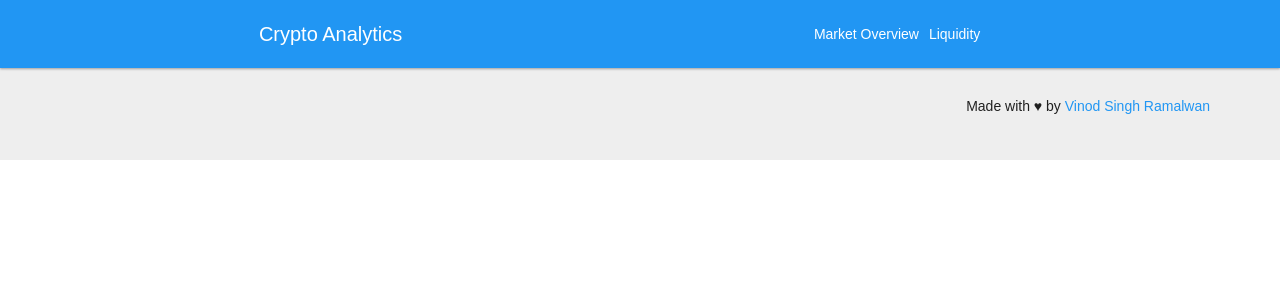
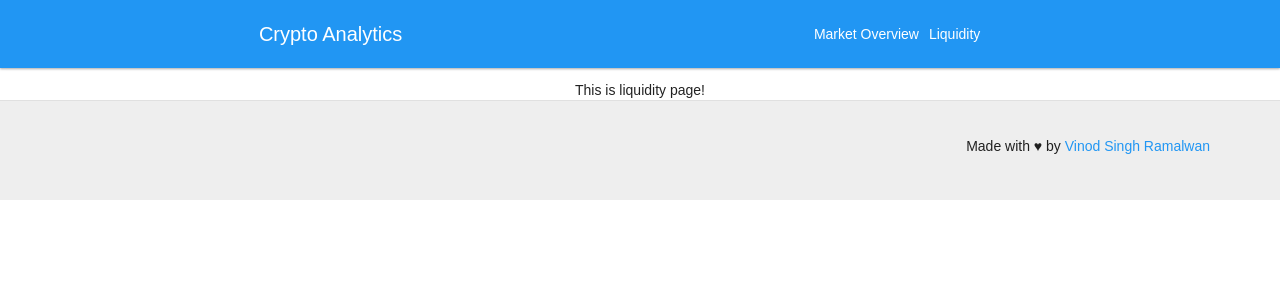
Before and after one commit to vsramalwan/top-coins, a React (Create React App) app in the folder top-coins-app/: page /liquidity in a window 1280 px wide. Shown: the top 300 px of the page. Built offline with nearby package versions, Linux system fonts and the light colour scheme.

Commit message:
FIX: removed wrapper components from app component and using at other components

```diff
--- a/top-coins-app/src/App.js
+++ b/top-coins-app/src/App.js
@@ -11,14 +11,8 @@ class App extends Component {
     return (
       <Router>
         <div className="App">
-          <Header />
-          <div>
-            <Route exact path="/" component={MarketOverviewPage} />
-            <Route exact path="/liquidity" component={LiquidityPage} />
-          </div>
-          <br />
-          <br />
-          <Footer />
+          <Route exact path="/" component={MarketOverviewPage} />
+          <Route exact path="/liquidity" component={LiquidityPage} />
         </div>
       </Router>
     );
--- a/top-coins-app/src/LiquidityPage/LiquidityPage.jsx
+++ b/top-coins-app/src/LiquidityPage/LiquidityPage.jsx
@@ -1,10 +1,18 @@
 import React, { Component } from 'react'
+import Header from './../Wrapper/Header/Header';
+import Footer from './../Wrapper/Footer/Footer';
 
 export class LiquidityPage extends Component {
   render() {
     return (
       <div>
+        <Header />
+        <br />
+        <br />
+        <br />
+        <br />
         This is liquidity page!
+        <Footer />
       </div>
     )
   }
--- a/top-coins-app/src/MarketOverviewPage/MarketOverviewPage.jsx
+++ b/top-coins-app/src/MarketOverviewPage/MarketOverviewPage.jsx
@@ -1,10 +1,18 @@
-import React, { Component } from 'react'
+import React, { Component } from 'react';
+import Header from './../Wrapper/Header/Header';
+import Footer from './../Wrapper/Footer/Footer';
 
 export class MarketOverviewPage extends Component {
   render() {
     return (
       <div>
+        <Header />
+        <br />
+        <br />
+        <br />
+        <br />
         This is the market overview page!
+        <Footer />
       </div>
     )
   }
```
